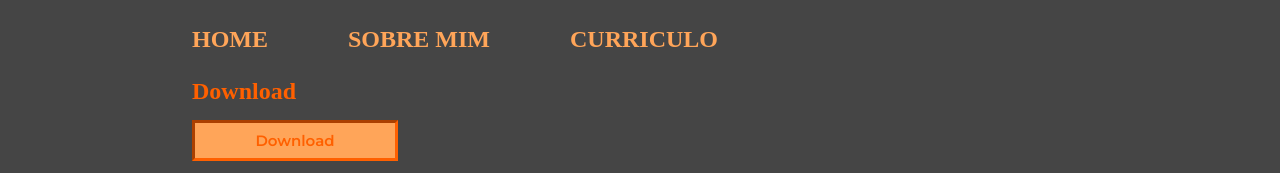
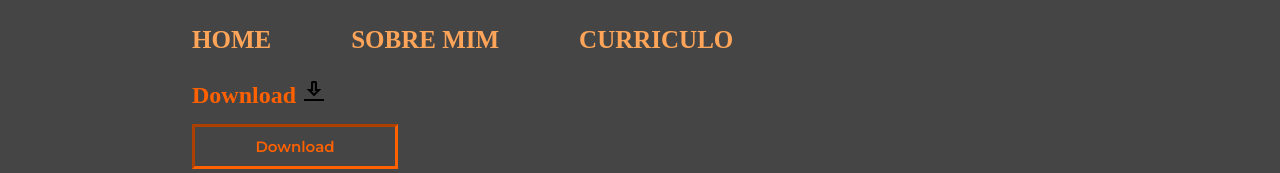
Before and after one commit to Piborus/projetosite, a plain HTML site: page curriculo.html in a window 1280 px wide. Shown: the top 173 px of the page. Drawn offline with nearby package versions, Linux system fonts and the light colour scheme.

Commit message:
Pequenas mudanças no site

```diff
--- a/curriculo.html
+++ b/curriculo.html
@@ -17,8 +17,8 @@
     </header>
     <main class="apresentacao">
         <section class="apresentacao__conteudo">
-            <h1>Download </h1>
-            <a href="./docments/cvHaroldo.pdf" class="apresentacao__link__links">Download</a>
+            <h1>Download <img src="./assets/setaParaBaixo.png" alt="Baixar aqui"> </h1>
+            <a href="./docments/cv.pdf" class="apresentacao__link__links">Download</a>
             <h1 class="apresentacao__conteudo__titulo">Curriculo</h1>
             <p class="apresentacao__conteudo__texto">Minhas formações e experiencias relacionadas a formação de programação e nutrição. </p>
             <div class="apresentacao__conteudo__texto">
--- a/styles/style.css
+++ b/styles/style.css
@@ -31,7 +31,7 @@ body {
 
 .cabecalho__menu__link {
     font-family: "Montserrat', sans-serif";
-    font-size: 24px;
+    font-size: 25px;
     font-weight: 600;
     color: var(--cor-terciaria);
     text-decoration: none;
@@ -63,7 +63,7 @@ body {
 }
 
 .apresentacao__conteudo__conteudo {
-    font-size: 24px;
+    font-size: 25px;
     font-family: 'Montserrat', sans-serif;
     width: 593px;
     height: 144px;
@@ -86,7 +86,7 @@ body {
 }
 
 .apresentacao__link__links {
-    background-color: var(--cor-terciaria);
+    /background-color: var(--cor-terciaria);
     display: flex;
     justify-content: center;
     gap: 16px;
@@ -98,13 +98,13 @@ body {
     font-weight: 600;
     font-style: normal;
     text-decoration-line: none;
-    padding: 8px 0;
+    padding: 10px 0;
     color: var(--cor-secundaria);
+
 }
 
 .apresentacao__link__links:hover{
     background-color: var(--cor-hover);
-    padding: 0.5%;
 }
 
 .apresentacao__conteudo__texto {
```
Also changed, not shown: 2 other files.
